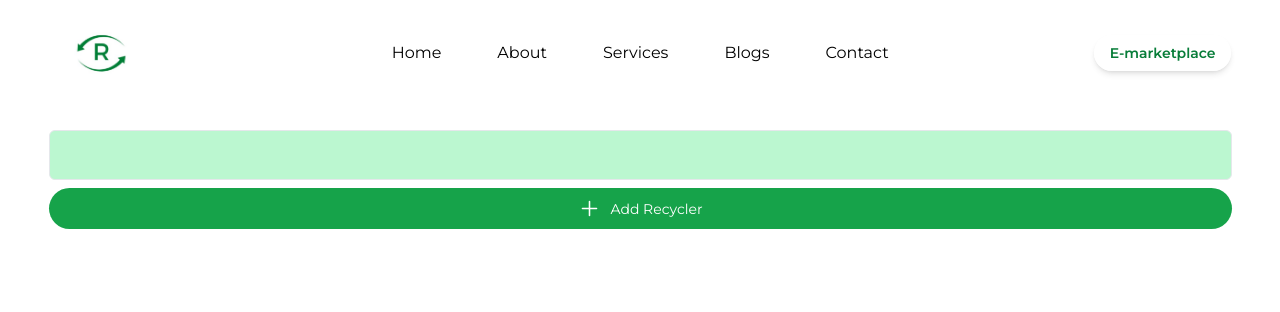
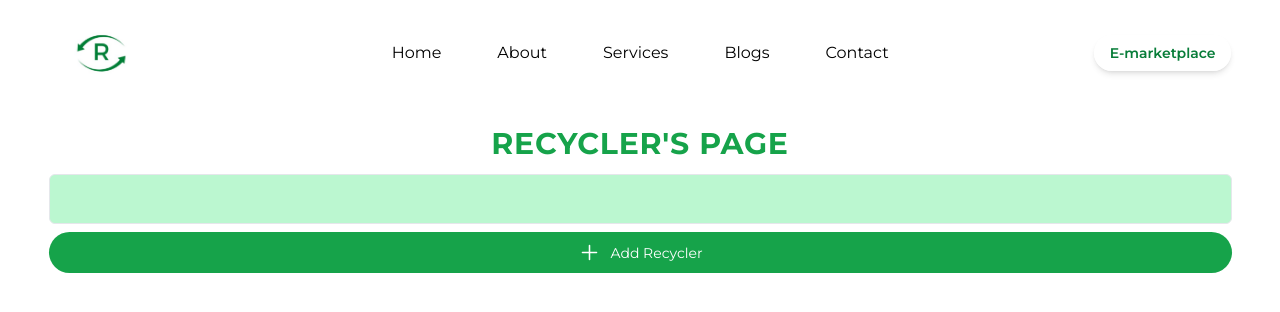
Before and after one commit to rewayy/Reway_final, a React (Vite) app: page /Recyclers in a window 1280 px wide. Shown: the top 312 px of the page. Built offline with nearby package versions, Linux system fonts and the light colour scheme; a web font is replaced by a local one.

Commit message:
add padding

```diff
--- a/src/components/MarketPlace/recyclers.jsx
+++ b/src/components/MarketPlace/recyclers.jsx
@@ -9,6 +9,7 @@ const Recyclers = () => {
 
         <div  className='w-full h-full  min-w-[375px] md:mb-[15vh] mb-6 relative'>
             <div className='max-w-[1183px] lg:m-auto mx-2  md:mx-4 flex-col rounded-md text-black  h-screen flex   text-center'>
+                <h1 className='text-green-600 p-1'>Recycler's Page</h1>
                     <div className='flex flex-col justify-center items-center gap-4 w-full border bg-green-200 px-4 rounded-md py-6 my-2'>
                         {recyclers.map((recycler, index) => (
                             <p
```
